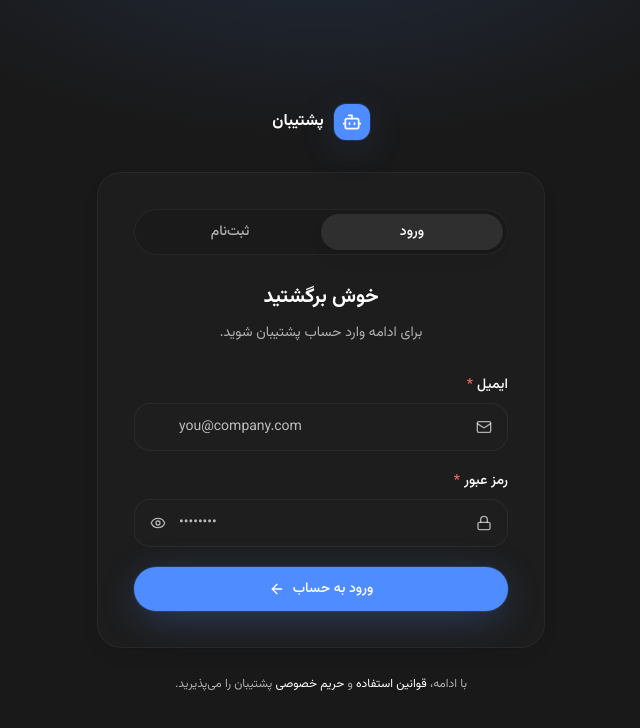
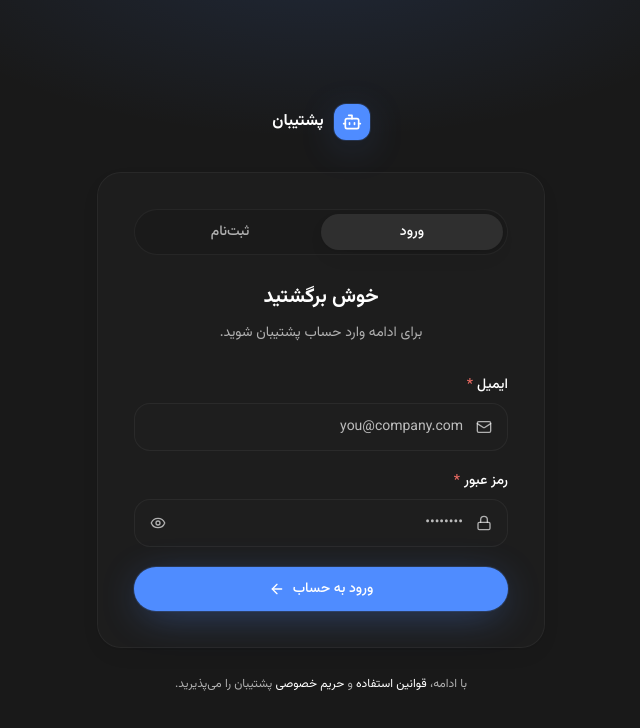
Before and after one commit to DavoodAkrami/pushtiban, a Next.js app: page /auth in a window 1280 px wide. Shown: the top 728 px of the page, without its empty margins (350-990 px from the left). Built offline with nearby package versions, Linux system fonts and the light colour scheme; no server answers.

Commit message:
Making inputs and textareas dynamic based on the language

```diff
--- a/src/components/ui/input.tsx
+++ b/src/components/ui/input.tsx
@@ -5,6 +5,21 @@ import { AlertCircle, CheckCircle2 } from "lucide-react";
 import { cn } from "@/lib/utils";
 
 type FieldState = "default" | "error" | "success";
+export type FieldDirection = "ltr" | "rtl";
+
+const RTL_SCRIPT_CHARACTER =
+  /[\p{Script=Arabic}\p{Script=Hebrew}\p{Script=Syriac}\p{Script=Thaana}\p{Script=Nko}\p{Script=Adlam}]/u;
+const LETTER_CHARACTER = /\p{Letter}/u;
+
+/** Resolve direction from the first strong letter, matching the behavior of dir="auto". */
+export const getFieldDirection = (value: unknown): FieldDirection => {
+  for (const character of String(value ?? "")) {
+    if (RTL_SCRIPT_CHARACTER.test(character)) return "rtl";
+    if (LETTER_CHARACTER.test(character)) return "ltr";
+  }
+
+  return "rtl";
+};
 
 export interface FieldWrapperProps {
   label?: string;
@@ -15,7 +30,7 @@ export interface FieldWrapperProps {
 }
 
 /** Shared label / message chrome for inputs, textareas and selects. */
-export function FieldWrapper({
+export const FieldWrapper = ({
   id,
   label,
   hint,
@@ -23,7 +38,7 @@ export function FieldWrapper({
   success,
   required,
   children,
-}: FieldWrapperProps & { id: string; children: React.ReactNode }) {
+}: FieldWrapperProps & { id: string; children: React.ReactNode }) => {
   const message = error ?? success ?? hint;
   return (
     <div className="w-full">
@@ -56,9 +71,9 @@ export function FieldWrapper({
       )}
     </div>
   );
-}
+};
 
-export function fieldStateClasses(state: FieldState) {
+export const fieldStateClasses = (state: FieldState) => {
   return cn(
     // Notion-style focus: the border deepens — no outline, no ring flash
     "w-full rounded-2xl border bg-surface/60 text-sm text-foreground transition-colors duration-300 ease-luxe placeholder:text-muted/70",
@@ -69,7 +84,7 @@ export function fieldStateClasses(state: FieldState) {
         ? "border-success/50 focus:border-success"
         : "border-line focus:border-accent/60 focus:bg-surface"
   );
-}
+};
 
 export interface InputProps
   extends React.InputHTMLAttributes<HTMLInputElement>,
@@ -91,6 +106,9 @@ const Input = React.forwardRef<HTMLInputElement, InputProps>(
       startIcon,
       endIcon,
       id: idProp,
+      onChange,
+      defaultValue,
+      value,
       ...props
     },
     ref
@@ -98,6 +116,11 @@ const Input = React.forwardRef<HTMLInputElement, InputProps>(
     const autoId = React.useId();
     const id = idProp ?? autoId;
     const state: FieldState = error ? "error" : success ? "success" : "default";
+    const [uncontrolledValue, setUncontrolledValue] = React.useState(
+      defaultValue ?? ""
+    );
+    const direction = getFieldDirection(value ?? uncontrolledValue);
+
     return (
       <FieldWrapper
         id={id}
@@ -107,28 +130,36 @@ const Input = React.forwardRef<HTMLInputElement, InputProps>(
         success={success}
         required={required}
       >
-        <div className="relative">
+        <div className="relative" dir={direction}>
           {startIcon && (
             <span className="pointer-events-none absolute inset-y-0 start-4 flex items-center text-muted [&>svg]:size-4">
               {startIcon}
             </span>
           )}
           <input
+            {...props}
             id={id}
             ref={ref}
+            dir={direction}
+            value={value}
+            defaultValue={defaultValue}
             aria-invalid={!!error || undefined}
             aria-describedby={
               error || success || hint ? `${id}-message` : undefined
             }
             aria-required={required || undefined}
+            onChange={(event) => {
+              setUncontrolledValue(event.target.value);
+              onChange?.(event);
+            }}
             className={cn(
               fieldStateClasses(state),
               "h-12 px-4",
               startIcon && "ps-11",
               endIcon && "pe-11",
-              className
+              className,
+              "text-start"
             )}
-            {...props}
           />
           {endIcon && (
             <span className="absolute inset-y-0 end-4 flex items-center text-muted [&>svg]:size-4">
--- a/src/components/ui/textarea.tsx
+++ b/src/components/ui/textarea.tsx
@@ -5,6 +5,7 @@ import { cn, fa } from "@/lib/utils";
 import {
   FieldWrapper,
   fieldStateClasses,
+  getFieldDirection,
   type FieldWrapperProps,
 } from "@/components/ui/input";
 
@@ -30,6 +31,7 @@ const Textarea = React.forwardRef<HTMLTextAreaElement, TextareaProps>(
       onChange,
       defaultValue,
       value,
+      rows,
       ...props
     },
     ref
@@ -37,9 +39,13 @@ const Textarea = React.forwardRef<HTMLTextAreaElement, TextareaProps>(
     const autoId = React.useId();
     const id = idProp ?? autoId;
     const state = error ? "error" : success ? "success" : "default";
-    const [count, setCount] = React.useState(
-      String(value ?? defaultValue ?? "").length
+    const [uncontrolledValue, setUncontrolledValue] = React.useState(
+      defaultValue ?? ""
     );
+    const currentValue = value ?? uncontrolledValue;
+    const direction = getFieldDirection(currentValue);
+    const count = String(currentValue).length;
+
     return (
       <FieldWrapper
         id={id}
@@ -49,11 +55,13 @@ const Textarea = React.forwardRef<HTMLTextAreaElement, TextareaProps>(
         success={success}
         required={required}
       >
-        <div className="relative">
+        <div className="relative" dir={direction}>
           <textarea
+            {...props}
             id={id}
             ref={ref}
-            rows={4}
+            dir={direction}
+            rows={rows ?? 4}
             maxLength={maxLength}
             value={value}
             defaultValue={defaultValue}
@@ -63,16 +71,16 @@ const Textarea = React.forwardRef<HTMLTextAreaElement, TextareaProps>(
             }
             aria-required={required || undefined}
             onChange={(e) => {
-              setCount(e.target.value.length);
+              setUncontrolledValue(e.target.value);
               onChange?.(e);
             }}
             className={cn(
               fieldStateClasses(state),
-              "min-h-28 resize-y px-4 py-3 leading-7",
+              "min-h-28 px-4 py-3 leading-7",
               showCount && maxLength && "pb-8",
-              className
+              className,
+              "resize-none text-start"
             )}
-            {...props}
           />
           {showCount && maxLength && (
             <span
--- a/src/lib/ai/telegram-assistant.ts
+++ b/src/lib/ai/telegram-assistant.ts
@@ -61,15 +61,15 @@ export const isTelegramAiConfigured = () =>
 export const generateTelegramAiReply = async (question: string) => {
   const providers = [
     {
+      id: "openai",
+      client: getOpenAIClient(),
+      model: process.env.TELEGRAM_AI_OPENAI_MODEL?.trim() || DEFAULT_OPENAI_MODEL,
+    },
+    {
       id: "nvidia-nim",
       client: getNvidiaNimClient(),
       model:
         process.env.TELEGRAM_AI_NVIDIA_MODEL?.trim() || DEFAULT_NVIDIA_MODEL,
-    },
-    {
-      id: "openai",
-      client: getOpenAIClient(),
-      model: process.env.TELEGRAM_AI_OPENAI_MODEL?.trim() || DEFAULT_OPENAI_MODEL,
     },
   ] as const;
 
```
Also changed, not shown: 2 other files (tests, documents, lock files or other folders).
